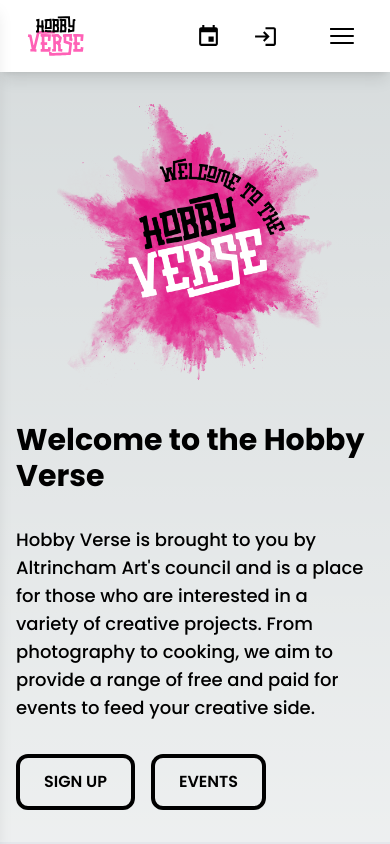
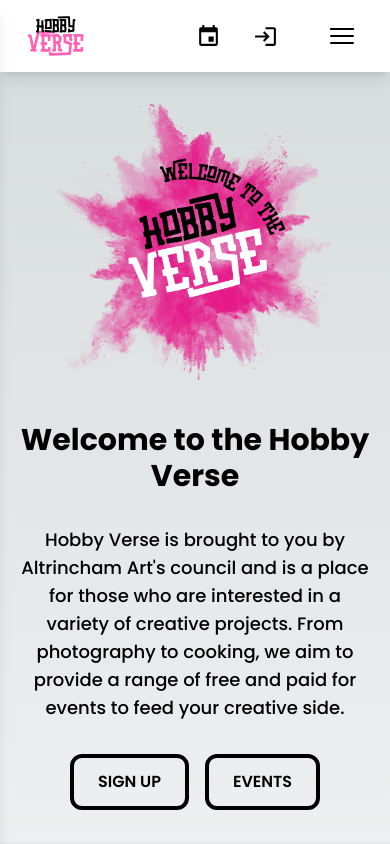
Before and after one commit to OJ423/hobby-verse-frontend, a Next.js app: page / in a window 390 px wide. Shown: the top 844 px of the page. Built offline with nearby package versions, Linux system fonts and the light colour scheme; no server answers.

Commit message:
Home page tweaks in style

```diff
--- a/src/app/page.tsx
+++ b/src/app/page.tsx
@@ -8,7 +8,7 @@ export default function Home() {
     <>
       <Layout>
         <section className="mx-auto py-8 md:py-20 grid grid-cols-1 md:grid-cols-2 gap-8 md:gap-16 items-center max-w-screen-xl">
-          <div className="md:w-full mx-auto order-last md:order-first">
+          <div className="md:w-full mx-auto order-last md:order-first text-center md:text-left">
             <h1 className="font-bold text-3xl lg:text-5xl mb-8">
               Welcome to the Hobby Verse
             </h1>
@@ -18,7 +18,7 @@ export default function Home() {
               projects. From photography to cooking, we aim to provide a range
               of free and paid for events to feed your creative side.
             </p>
-            <div className="flex gap-4">
+            <div className="flex gap-4 justify-center md:justify-start">
               <Link
                 href="/user/login"
                 className="border-solid border-4 border-black py-3 px-6 inline-block rounded-xl mt-8 uppercase font-semibold hover:bg-pink-500 hover:border-pink-500 hover:text-white transition-all duration-500 ease-out"
```
